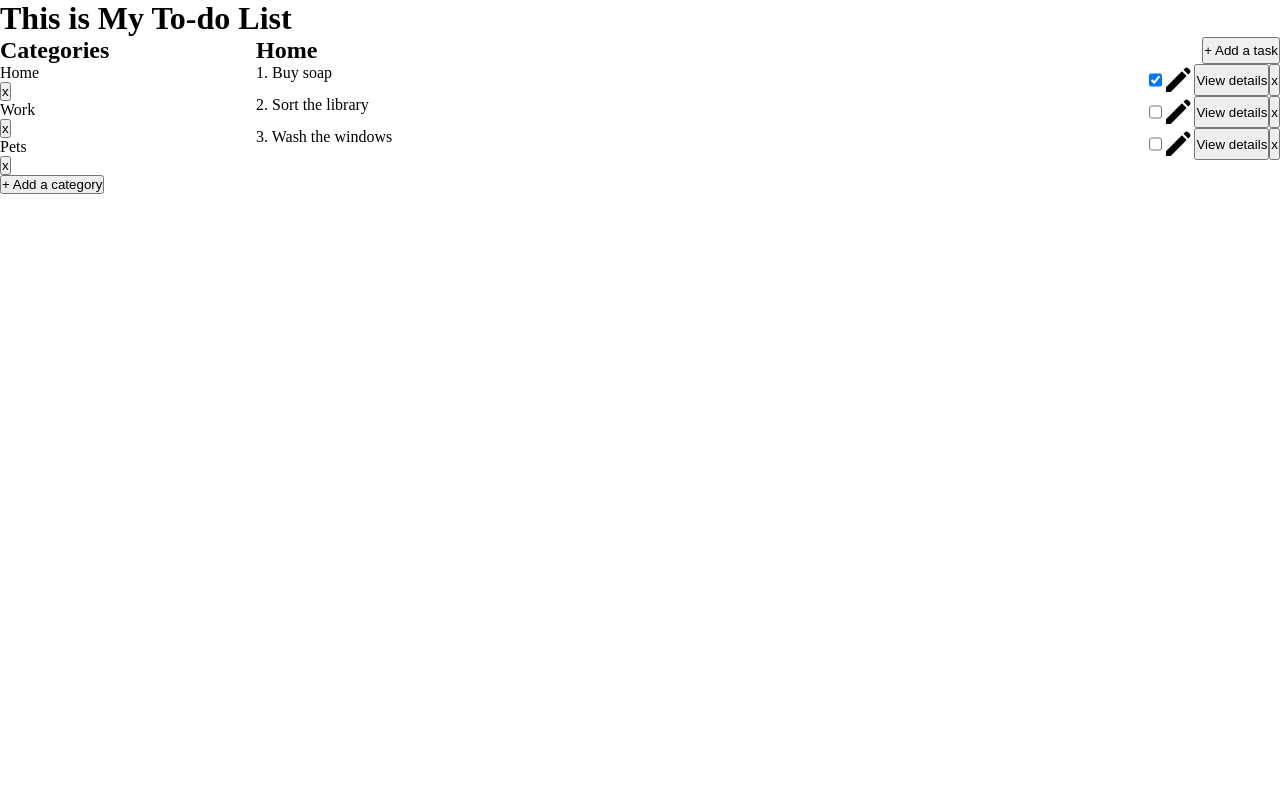
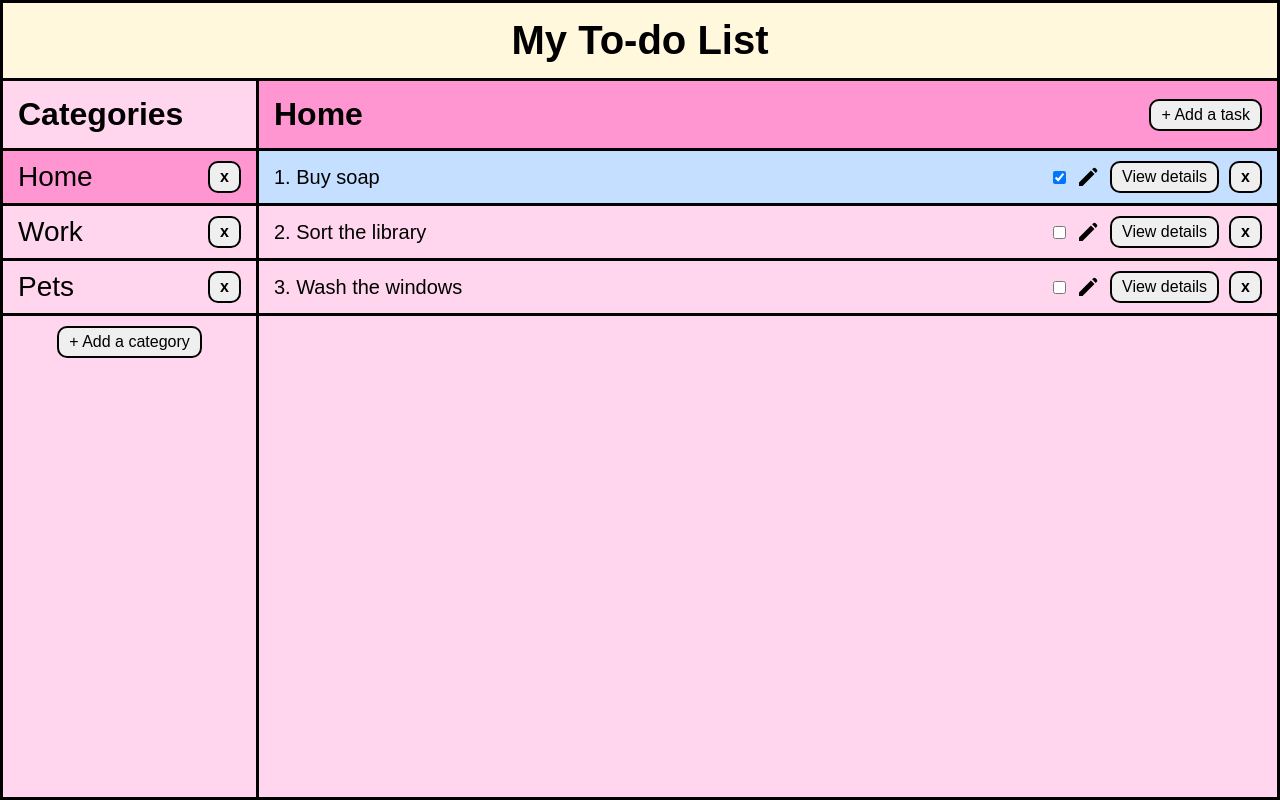
Before and after one commit to christina172/to-do-list, a website built with webpack: page dist/index.html in a window 1280 px wide. Both pictures are taken after a click on the element "Home". Built offline with nearby package versions, Linux system fonts and the light colour scheme.

Commit message:
Add styling

```diff
--- a/src/dom.js
+++ b/src/dom.js
@@ -16,8 +16,24 @@ function showAddTaskButton() {
 function showCategoryHeading() {
     const addTaskButton = document.querySelector(".add-task");
     const tasksHeader = document.querySelector(".tasks-header");
+    const tasksHeaderContainer = document.querySelector(".tasks-header-container");
     tasksHeader.dataset.indexCategoryHeading = addTaskButton.dataset.indexAdd;
     tasksHeader.textContent = categories[tasksHeader.dataset.indexCategoryHeading].name;
+
+    const categoryName = document.querySelector(`[data-index-category="${tasksHeader.dataset.indexCategoryHeading}"]`);
+    const category = document.querySelector(`[data-index-category-div="${tasksHeader.dataset.indexCategoryHeading}"]`);
+
+    if (categoryName.textContent === tasksHeader.textContent) {
+        category.classList.remove("not-chosen");
+        tasksHeaderContainer.classList.add("category-chosen");
+        category.classList.add("category-chosen");
+        let not = document.querySelectorAll(".not-chosen");
+        not.forEach((n) => {
+            n.classList.remove("category-chosen");
+        });
+    }
+
+    category.classList.add("not-chosen");
 };
 
 function completeChecked(i, j) {
@@ -145,9 +161,10 @@ function displayTasks() {
         taskCompleteBox.dataset.indexCompleteBox = j;
         if (categories[tasksContainer.dataset.indexTasksContainer].tasks[j].complete === "yes") {
             taskCompleteBox.setAttribute("checked", "true");
+            task.classList.add("complete");
         }
         taskCompleteBox.addEventListener("change", () => {
-            completeChecked(tasksContainer.dataset.indexTasksContainer, j)
+            completeChecked(tasksContainer.dataset.indexTasksContainer, j);
         });
 
         const edit = document.createElement("img");
@@ -192,6 +209,9 @@ function deleteCategory(i) {
         delete tasksHeader.dataset.indexCategoryHeading;
         document.querySelector(".add-task").style.display = "none";
 
+        const tasksHeaderContainer = document.querySelector(".tasks-header-container");
+        tasksHeaderContainer.classList.remove("category-chosen");
+
         const tasksContainer = document.querySelector(".tasks-container");
         delete tasksContainer.dataset.indexTasksContainer;
         tasksContainer.innerHTML = "";
@@ -208,10 +228,18 @@ function displayCategories() {
     for (let i = 0; i < categories.length; i++) {
 
         const category = document.createElement("div");
+        category.dataset.indexCategoryDiv = i;
+        category.classList.add("not-chosen");
 
         const categoryName = document.createElement("div");
         categoryName.textContent = categories[i].name;
+        categoryName.classList.add("category-name-pointer");
         categoryName.setAttribute("data-index-category", i);
+
+        const tasksHeader = document.querySelector(".tasks-header");
+        if (categoryName.textContent === tasksHeader.textContent) {
+            category.classList.add("category-chosen");
+        }
 
         const addTaskButton = document.querySelector(".add-task");
         categoryName.addEventListener("click", () => {
--- a/src/index.js
+++ b/src/index.js
@@ -10,7 +10,7 @@ console.log(categories);
 
 categories[0].addTask("Buy soap", "Buy 6 bars of scented soap", "2023-02-14", "low", "yes");
 console.log(categories);
-categories[0].addTask("Sort the library", "Sort books in 3 bookcases in the living room and in master bedroom", "2023-02-25", "low", "no");
+categories[0].addTask("Sort the library", "Sort the books in 3 bookcases in the living room and in the bedroom", "2023-02-25", "low", "no");
 categories[0].addTask("Wash the windows", "Wash the windows in the kitchen, the living room and in the bedrooms", "2023-03-01", "high", "no");
 
 
--- a/src/styles.css
+++ b/src/styles.css
@@ -3,41 +3,200 @@
     padding: 0;
 }
 
+body {
+    min-height: 100vh;
+    background-color: rgb(255, 214, 237);
+    display: flex;
+    flex-direction: column;
+    font-family: sans-serif;
+}
+
+h1 {
+    font-size: 2.5rem;
+    padding: 15px;
+    border: 3px solid black;
+    text-align: center;
+    background-color: cornsilk;
+}
+
+h2 {
+    font-size: 2rem;
+}
+
 .main {
     display: grid;
     grid-template-columns: 1fr 4fr;
+    border-bottom: 3px solid black;
+    flex: 1;
+}
+
+.categories {
+    border-left: 3px solid black;
+}
+
+.categories-header {
+    padding-top: 15px;
+    padding-bottom: 15px;
+    border-bottom: 3px solid black;
+}
+
+.categories-header,
+.categories-container>div,
+.categories-button {
+    padding-left: 15px;
+    padding-right: 15px;
+}
+
+.categories-button {
+    padding-top: 10px;
+    padding-bottom: 10px;
+    display: flex;
+    justify-content: center;
+}
+
+.categories-container>div {
+    font-size: 1.75rem;
+    padding-top: 10px;
+    padding-bottom: 10px;
+    display: flex;
+    justify-content: space-between;
+    align-items: center;
+    border-bottom: 3px solid black;
+}
+
+.remove-category-button,
+.add-category,
+.add-task,
+.task button,
+.buttons button {
+    border: 2px solid black;
+    border-radius: 10px;
+    padding: 5px 10px;
+    font-size: 1rem;
+}
+
+.remove-category-button,
+.task-top>div:last-child>button:last-child {
+    font-weight: bold;
+}
+
+.tasks {
+    border-left: 3px solid black;
+    border-right: 3px solid black;
 }
 
 .tasks-header-container {
     display: flex;
     justify-content: space-between;
+    align-items: center;
+    padding: 15px;
+    border-bottom: 3px solid black;
 }
 
-.form-popup-category,
-.form-popup-task,
-.form-popup-edit-task {
-    display: none;
-    border: black solid;
-    position: fixed;
-    top: 50%;
-    left: 50%;
-    transform: translate(-50%, -50%);
+.task {
+    padding: 10px 15px;
+    border-bottom: 3px solid black;
+}
+
+.task-top {
+    font-size: 1.25rem;
+    display: flex;
+    justify-content: space-between;
+    align-items: center;
 }
 
 .add-task {
     display: none;
 }
 
-.task-top {
-    display: flex;
-    justify-content: space-between;
-}
-
 .task-top div {
     display: flex;
+    gap: 10px;
+    align-items: center;
 }
 
 .edit {
-    height: 2rem;
+    height: 1.5rem;
     width: auto;
 }
+
+.bottom {
+    font-size: 1rem;
+    padding-top: 10px;
+    display: flex;
+    flex-direction: column;
+    gap: 3px;
+}
+
+
+.form-popup-category,
+.form-popup-task,
+.form-popup-edit-task {
+    padding: 15px;
+    display: none;
+    border: 3px black solid;
+    position: fixed;
+    top: 50%;
+    left: 50%;
+    transform: translate(-50%, -50%);
+    background-color: cornsilk;
+}
+
+form {
+    display: flex;
+    flex-direction: column;
+    gap: 10px;
+}
+
+.form-item {
+    display: flex;
+    justify-content: space-between;
+    align-items: center;
+    gap: 30px;
+}
+
+h3 {
+    font-size: 1.5rem;
+    text-align: center;
+}
+
+input {
+    font-size: 1rem;
+    padding: 2px 4px;
+    border: 2px solid black;
+    border-radius: 10px;
+}
+
+label {
+    font-size: 1.25rem;
+}
+
+.buttons {
+    display: flex;
+    justify-content: center;
+    gap: 20px;
+}
+
+
+.category-chosen {
+    background-color: rgb(255, 150, 210);
+}
+
+.complete {
+    background-color: rgb(196, 223, 255);
+}
+
+button,
+.edit,
+.category-name-pointer {
+    cursor: grab;
+}
+
+button:hover {
+    background-color: rgb(212, 212, 212);
+}
+
+.edit:hover {
+    height: 1.75rem;
+    width: auto;
+}
```
Also changed, not shown: dist/index.html, dist/main.js.
